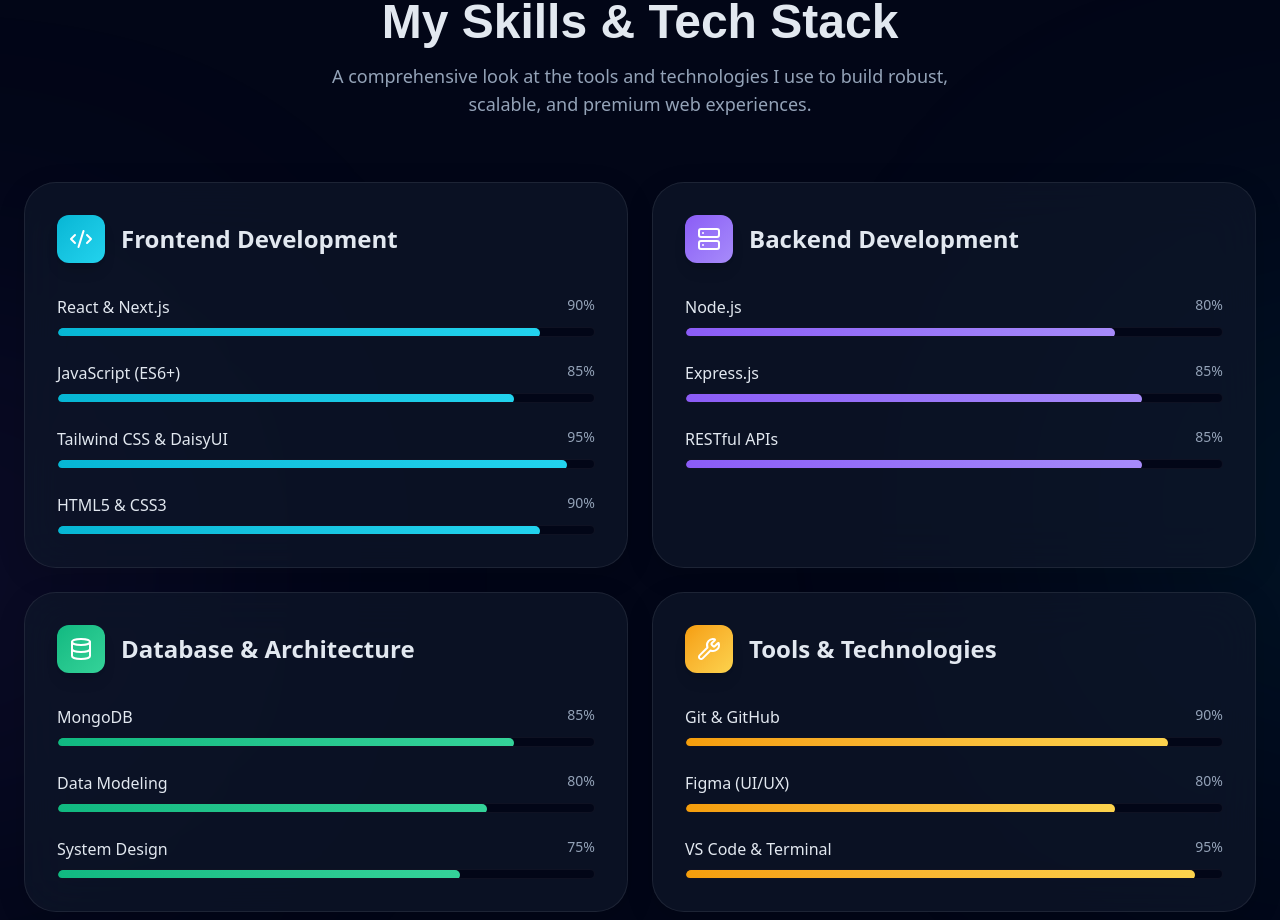
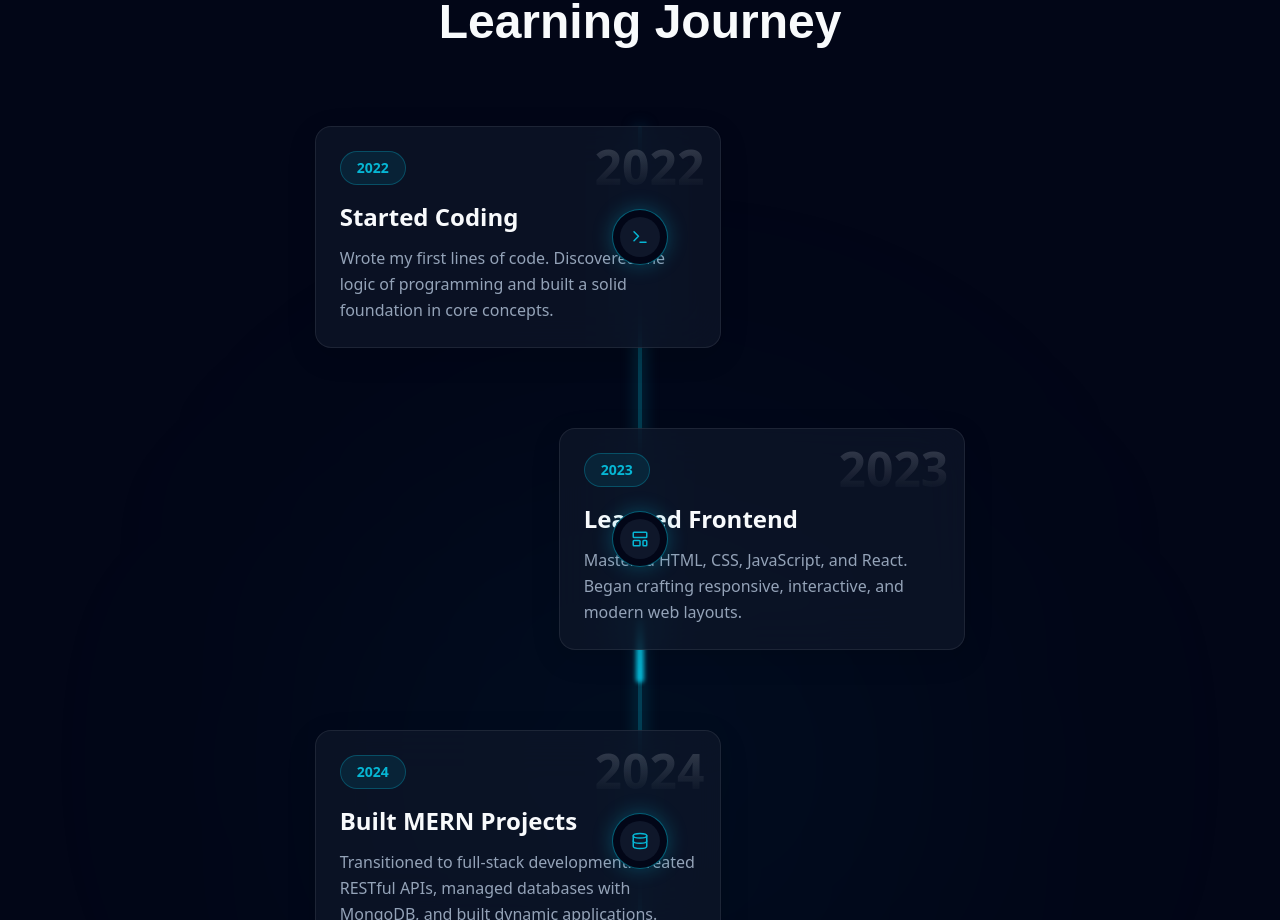
Before and after one commit to sabbir-hossain-dev/CavelenUpdate, a Next.js app: page / in a window 1280 px wide. Shown: the part 1880-2800 px from the top of the page. Built offline with nearby package versions, Linux system fonts and the light colour scheme.

Commit message:
feat: add learning journey section

```diff
--- a/src/app/page.tsx
+++ b/src/app/page.tsx
@@ -1,14 +1,17 @@
 import Hero from "@/sections/Hero";
 import About from "@/sections/About";
+import LearningJourney from "@/sections/LearningJourney";
 import Skills from "@/sections/Skills";
 import Projects from "@/sections/Projects";
 import Experience from "@/sections/Experience";
+
 
 export default function Home() {
   return (
     <main className="bg-[#020617]">
       <Hero />
       <About />
+      <LearningJourney />
       <Skills />
       <Projects />
       <Experience />
--- /dev/null
+++ b/src/sections/LearningJourney.tsx
@@ -0,0 +1,137 @@
+"use client";
+import { motion } from "framer-motion";
+import { Terminal, LayoutTemplate, Database, Briefcase, Rocket } from "lucide-react";
+
+export default function LearningJourney() {
+  const journey = [
+    {
+      year: "2022",
+      title: "Started Coding",
+      description: "Wrote my first lines of code. Discovered the logic of programming and built a solid foundation in core concepts.",
+      icon: Terminal,
+    },
+    {
+      year: "2023",
+      title: "Learned Frontend",
+      description: "Mastered HTML, CSS, JavaScript, and React. Began crafting responsive, interactive, and modern web layouts.",
+      icon: LayoutTemplate,
+    },
+    {
+      year: "2024",
+      title: "Built MERN Projects",
+      description: "Transitioned to full-stack development. Created RESTful APIs, managed databases with MongoDB, and built dynamic applications.",
+      icon: Database,
+    },
+    {
+      year: "2025",
+      title: "Started Freelancing",
+      description: "Took on client projects and founded Cavelen. Delivered professional, premium digital solutions and appointment systems.",
+      icon: Briefcase,
+    },
+    {
+      year: "2026",
+      title: "Advanced Full Stack",
+      description: "Mastering Next.js, TypeScript, and modern scalable architectures to build high-performance SaaS products.",
+      icon: Rocket,
+    },
+  ];
+
+  return (
+    <section id="journey" className="py-24 bg-[#020617] relative overflow-hidden">
+      {/* Background Subtle Cyan Glow */}
+      <div className="absolute top-1/2 left-1/2 w-[600px] h-[600px] bg-[#06B6D4]/5 rounded-full blur-[150px] -translate-x-1/2 -translate-y-1/2 pointer-events-none" />
+
+      <div className="max-w-5xl mx-auto px-6 relative z-10">
+
+        {/* Section Header */}
+        <div className="text-center mb-20">
+          <motion.div initial={{ opacity: 0, y: 20 }} whileInView={{ opacity: 1, y: 0 }} viewport={{ once: true }}>
+            <span className="text-[#06B6D4] font-medium tracking-wider uppercase text-sm mb-2 block">My Evolution</span>
+            <h2 className="text-4xl md:text-5xl font-bold text-[#F8FAFC] font-['Space_Grotesk',sans-serif]">
+              Learning Journey
+            </h2>
+          </motion.div>
+        </div>
+
+        {/* Timeline Container */}
+        <div className="relative">
+          {/* Vertical Glowing Cyan Line */}
+          <motion.div
+            initial={{ height: 0 }}
+            whileInView={{ height: "100%" }}
+            viewport={{ once: true }}
+            transition={{ duration: 2, ease: "easeInOut" }}
+            className="absolute left-6 md:left-1/2 top-0 bottom-0 w-1 bg-[#06B6D4]/30 md:-translate-x-1/2 shadow-[0_0_15px_rgba(6,182,212,0.5)] rounded-full"
+          >
+            {/* Animated glowing progress dot moving down */}
+            <motion.div
+              animate={{ y: [0, 800, 0] }}
+              transition={{ duration: 10, repeat: Infinity, ease: "linear" }}
+              className="absolute top-0 left-1/2 -translate-x-1/2 w-2 h-16 bg-[#06B6D4] rounded-full blur-[2px]"
+            />
+          </motion.div>
+
+          <div className="flex flex-col gap-12 md:gap-20">
+            {journey.map((item, index) => {
+              const Icon = item.icon;
+              const isEven = index % 2 === 0;
+
+              return (
+                <div key={item.year} className={`relative flex items-center justify-between md:justify-normal w-full ${isEven ? "md:flex-row-reverse" : ""}`}>
+
+                  {/* Glowing Node */}
+                  <div className="absolute left-6 md:left-1/2 w-14 h-14 rounded-full bg-[#020617] border border-[#06B6D4]/50 -translate-x-1/2 flex items-center justify-center z-20 shadow-[0_0_20px_rgba(6,182,212,0.3)]">
+                    <motion.div
+                      initial={{ scale: 0 }}
+                      whileInView={{ scale: 1 }}
+                      viewport={{ once: true }}
+                      transition={{ delay: 0.3, type: "spring" }}
+                      className="w-10 h-10 rounded-full bg-[#0F172A] flex items-center justify-center text-[#06B6D4]"
+                    >
+                      <Icon size={18} />
+                    </motion.div>
+                  </div>
+
+                  {/* Empty space for desktop alternating layout */}
+                  <div className="hidden md:block w-5/12" />
+
+                  {/* Journey Card */}
+                  <motion.div
+                    initial={{ opacity: 0, x: isEven ? 50 : -50, y: 20 }}
+                    whileInView={{ opacity: 1, x: 0, y: 0 }}
+                    viewport={{ once: true, margin: "-50px" }}
+                    transition={{ duration: 0.6, type: "spring", stiffness: 100 }}
+                    whileHover={{ scale: 1.03 }}
+                    className="w-[calc(100%-4rem)] md:w-5/12 ml-auto md:ml-0 bg-[rgba(15,23,42,0.7)] backdrop-blur-xl border border-[rgba(255,255,255,0.08)] rounded-2xl p-6 shadow-[0_8px_30px_rgb(0,0,0,0.12)] hover:border-[#06B6D4]/50 hover:shadow-[0_0_30px_rgba(6,182,212,0.2)] transition-all duration-300 relative group overflow-hidden"
+                  >
+                    {/* Hover Glow Inside Card */}
+                    <div className="absolute inset-0 bg-gradient-to-br from-[#06B6D4]/5 to-transparent opacity-0 group-hover:opacity-100 transition-opacity duration-500" />
+
+                    <div className="relative z-10">
+                      <span className="text-5xl font-black text-transparent bg-clip-text bg-gradient-to-b from-[#E2E8F0]/20 to-transparent absolute -top-2 -right-2">
+                        {item.year}
+                      </span>
+
+                      <div className="inline-block px-4 py-1.5 rounded-full bg-[#06B6D4]/10 border border-[#06B6D4]/30 text-[#06B6D4] text-sm font-bold mb-4">
+                        {item.year}
+                      </div>
+
+                      <h3 className="text-2xl font-bold text-[#F8FAFC] mb-3 group-hover:text-[#22D3EE] transition-colors">
+                        {item.title}
+                      </h3>
+
+                      <p className="text-[#94A3B8] leading-relaxed">
+                        {item.description}
+                      </p>
+                    </div>
+                  </motion.div>
+                </div>
+              );
+            })}
+          </div>
+        </div>
+
+      </div>
+    </section>
+  );
+}
```
